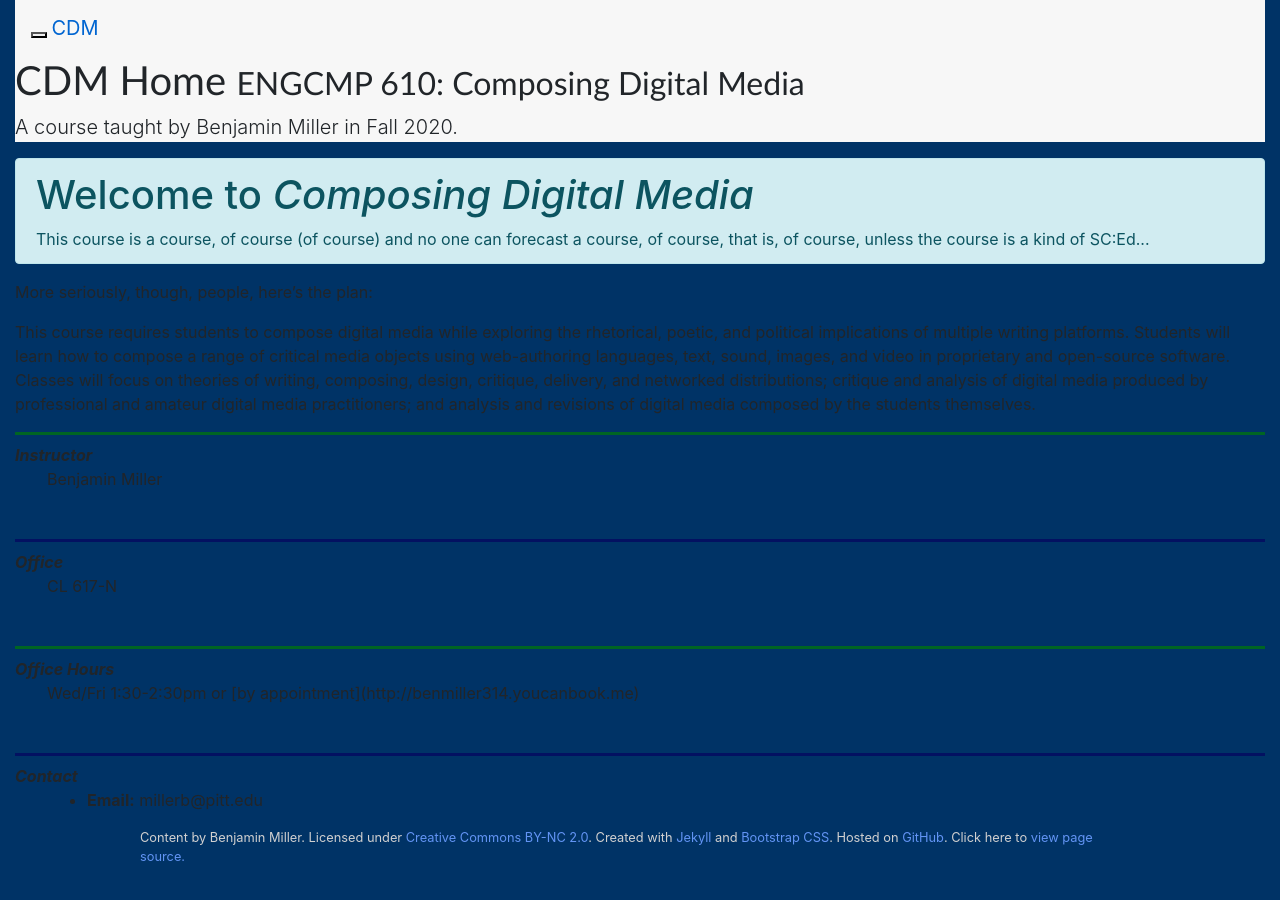
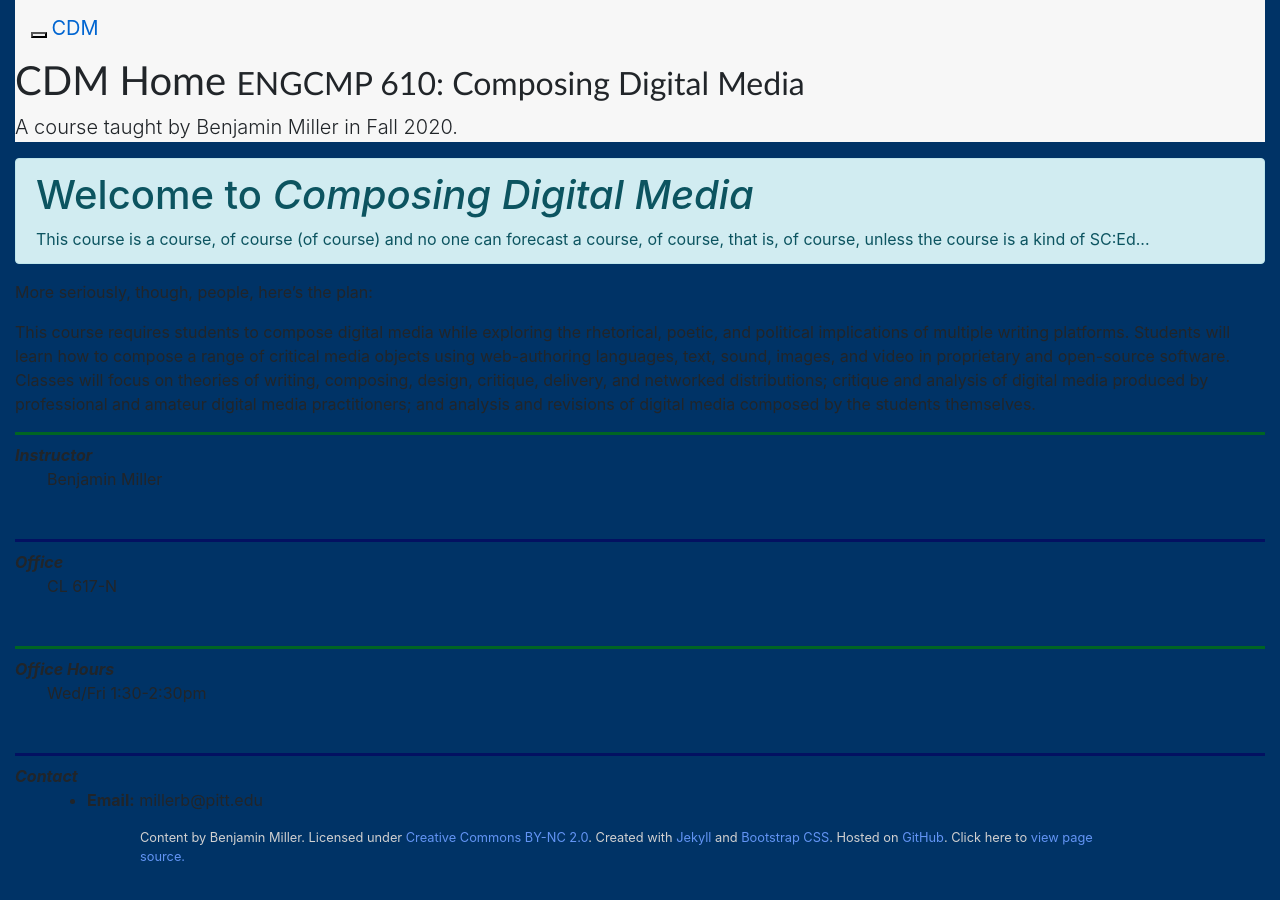
Before and after one commit to benmiller314/cdm2020fall, a Jekyll site: the page built from index_test.md, in a window 1280 px wide. Built offline with Jekyll 4.4.1, drawn with Linux system fonts in a browser that asks for light colours.

Commit message:
remove appointment link
the only place this is used already has the youcanbook.me form embedded right in it

```diff
--- a/_config.yml
+++ b/_config.yml
@@ -24,7 +24,7 @@ course:
   instructor:
     name: Benjamin Miller
     office: CL 617-N
-    office_hours: Wed/Fri 1:30-2:30pm or [by appointment](http://benmiller314.youcanbook.me)
+    office_hours: Wed/Fri 1:30-2:30pm
     email: millerb@pitt.edu
     # No @ before your username; e.g., twitter, not @twitter
     twitter: benmiller314
```
